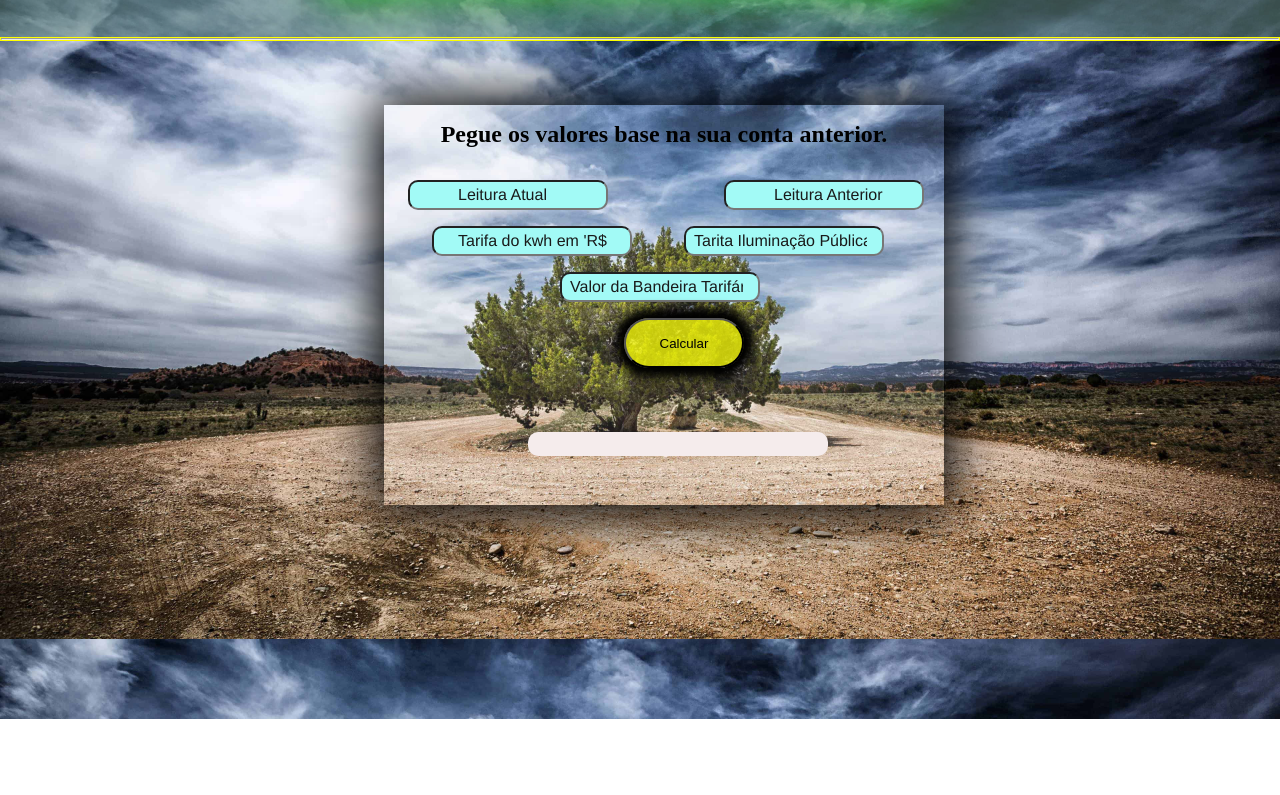
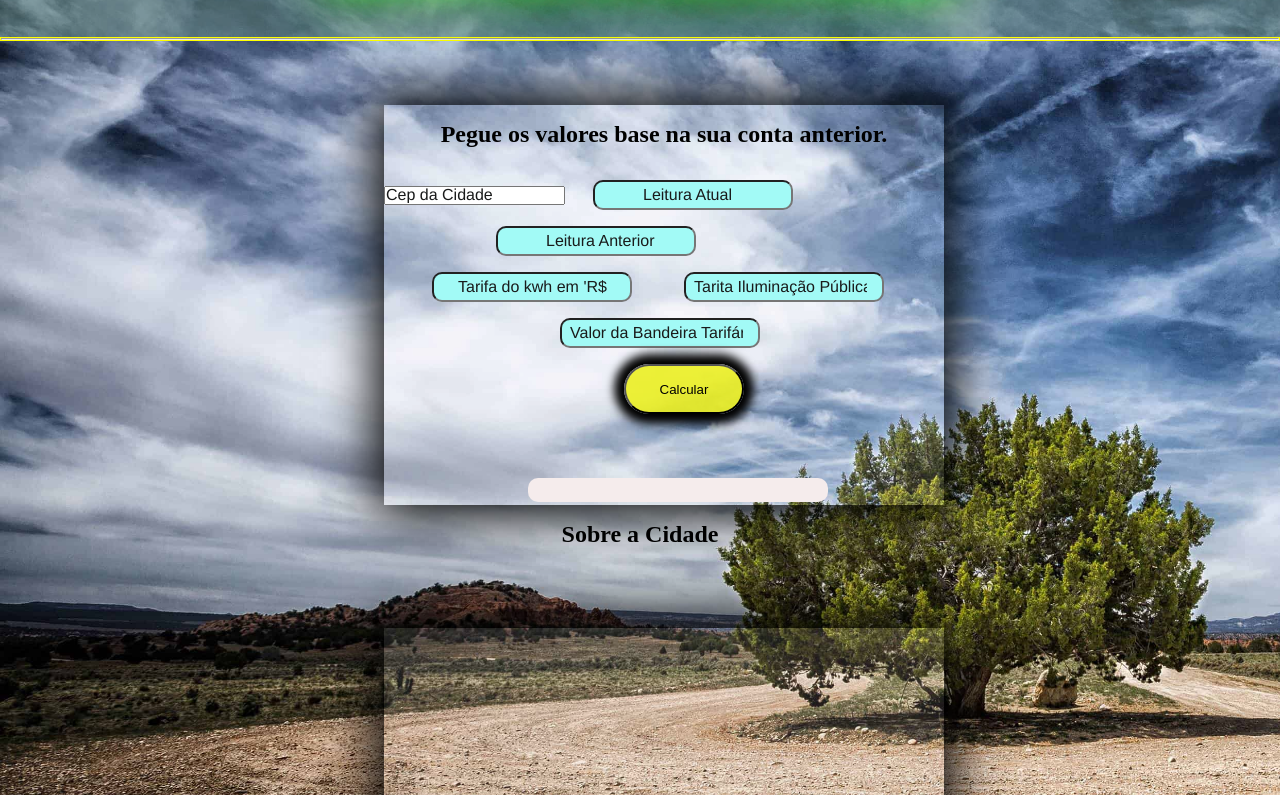
Before and after one commit to iesusdeveloper/ProjetoPreivsaoDoValorDeEnergia, a plain HTML site: page index.html in a window 1280 px wide. Shown: the part 81-876 px from the top of the page. Before the commit the page ends 800 px from the top, so only its background shows below. Drawn offline with Linux system fonts and the light colour scheme.

Commit message:
Update index.html

```diff
--- a/index.html
+++ b/index.html
@@ -16,26 +16,44 @@
     <div class="hr">
         <hr>
     </div>
+<div id="sections">
+    <section id="section1">
+        <h2>
+            Pegue os valores base na sua conta anterior.
+        </h2>
 
-<section>
-    <h2>
-        Pegue os valores base na sua conta anterior.
-    </h2>
+        <input id="inseriCep" type="number" placeholder="Cep da Cidade" size="8" maxlength="9">
+        <input id="inputleiat" type="number" placeholder="Leitura Atual" size="1000000000"> <!--Setado o range permitido, impossibilitando de o usuário fazer calculo com valor-->
+        <input id="inputleiant" type="number" placeholder="Leitura Anterior" size="1000000000">
+        <input id="inputtrfkwh" type="number" placeholder="Tarifa do kwh em 'R$" size="1000000000">
+        <input id="inputcilu" type="number" placeholder="Tarita Iluminação Pública" size="1000000000">
+        <input id="inputvbt" type="number" placeholder="Valor da Bandeira Tarifária" size="1000000000">
 
-    <input id="inputleiat" type="number" placeholder="Leitura Atual">
-    <input id="inputleiant" type="number" placeholder="Leitura Anterior">
-    <input id="inputtrfkwh" type="number" placeholder="Tarifa do kwh em 'R$">
-    <input id="inputcilu" type="number" placeholder="Tarita Iluminação Pública">
-    <input id="inputvbt" type="number" placeholder="Valor da Bandeira Tarifária">
-    <button onclick="calculo()">Calcular</button>
+        <button onclick="calculo()">Calcular</button >
 
-    <div id="resultado"></div>
+        <div id="resultado"></div>
 
-</section>
+    </section>
 
 
+    <div id="formatsec2">
+        <h2 id="infoCidade">
+            Sobre a Cidade
+        </h2>
+
+        <section id="section2">
+            <div id="dadosCidade">
+                <div id="cep"></div>
+                <div id="cidade"></div>
+                <div id="uf"></div>
+                <div id="bairro"></div>
+                <div id="logradouro"></div>
+                <div id="ddd"></div>
+                <div id="complemento"></div>
+            </div>
+        </section>
+    </div>
 </div>
-
 </body>
     <script src="./formula.js"></script>
 </html>
```
